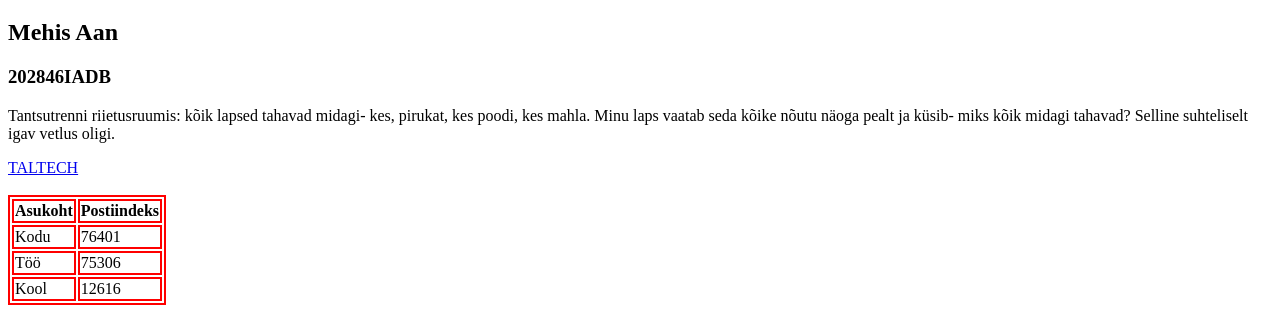
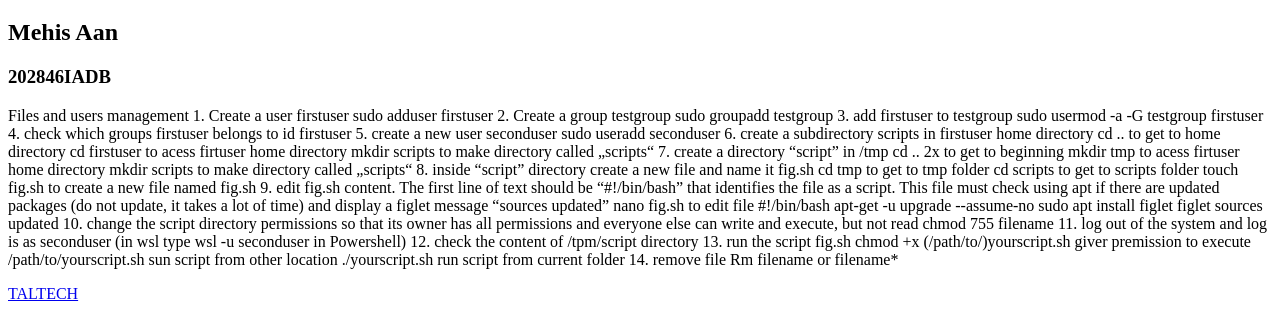
Before and after one commit to mehisaan/mehisaan.github.io, a plain HTML site: page index.html in a window 1280 px wide. Shown: the part 61-379 px from the top of the page. Drawn offline with Linux system fonts and the light colour scheme.

Commit message:
Update index.html

```diff
--- a/index.html
+++ b/index.html
@@ -14,9 +14,61 @@
 <h1>Vestlus lapsega</h1>
 <h2>Mehis Aan</h2>
 <h3>202846IADB</h3>
-<p>Tantsutrenni riietusruumis: kõik lapsed tahavad midagi- kes, pirukat, kes poodi, kes mahla.
-    Minu laps vaatab seda kõike nõutu näoga pealt ja küsib- miks kõik midagi tahavad?
-    Selline suhteliselt igav vetlus oligi.</p>
+<p>Files and users management
+1.	Create a user firstuser
+sudo adduser firstuser
+2.	Create a group testgroup
+sudo groupadd testgroup
+3.	add firstuser to testgroup
+sudo usermod -a -G testgroup firstuser
+
+4.	check which groups firstuser belongs to
+id firstuser
+5.	create a new user seconduser
+sudo useradd seconduser
+6.	create a subdirectory scripts in firstuser home directory
+cd .. 			to get to home directory
+cd firstuser 		to acess firtuser home directory
+mkdir scripts		to make directory called „scripts“
+
+7.	create a directory “script” in /tmp
+cd .. 2x			to get to beginning
+mkdir tmp			to acess firtuser home directory
+mkdir scripts		to make directory called „scripts“
+
+
+8.	inside “script” directory create a new file and name it fig.sh
+cd tmp			to get to tmp folder
+cd scripts			to get to scripts folder
+touch	fig.sh		to create a new file named fig.sh
+
+9. edit fig.sh content. The first line of text should be “#!/bin/bash” that identifies the file as a script. This file must check using apt if there are updated packages (do not update, it
+takes a lot of time) and display a figlet message “sources updated”
+nano	fig.sh	to edit file
+#!/bin/bash
+apt-get -u upgrade --assume-no
+
+sudo apt install figlet
+
+figlet sources updated
+
+10. change the script directory permissions so that its owner has all permissions and
+everyone else can write and execute, but not read
+chmod 755 filename
+11. log out of the system and log is as seconduser (in wsl type wsl -u seconduser in
+Powershell)
+12. check the content of /tpm/script directory
+
+
+
+13. run the script fig.sh
+chmod +x (/path/to/)yourscript.sh giver premission to execute
+/path/to/yourscript.sh sun script from other location
+./yourscript.sh run script from current folder
+
+14. remove file
+Rm filename or filename*
+</p>
 
 <a href="https://www.taltech.ee/">TALTECH</a><br>
 <br>
```
